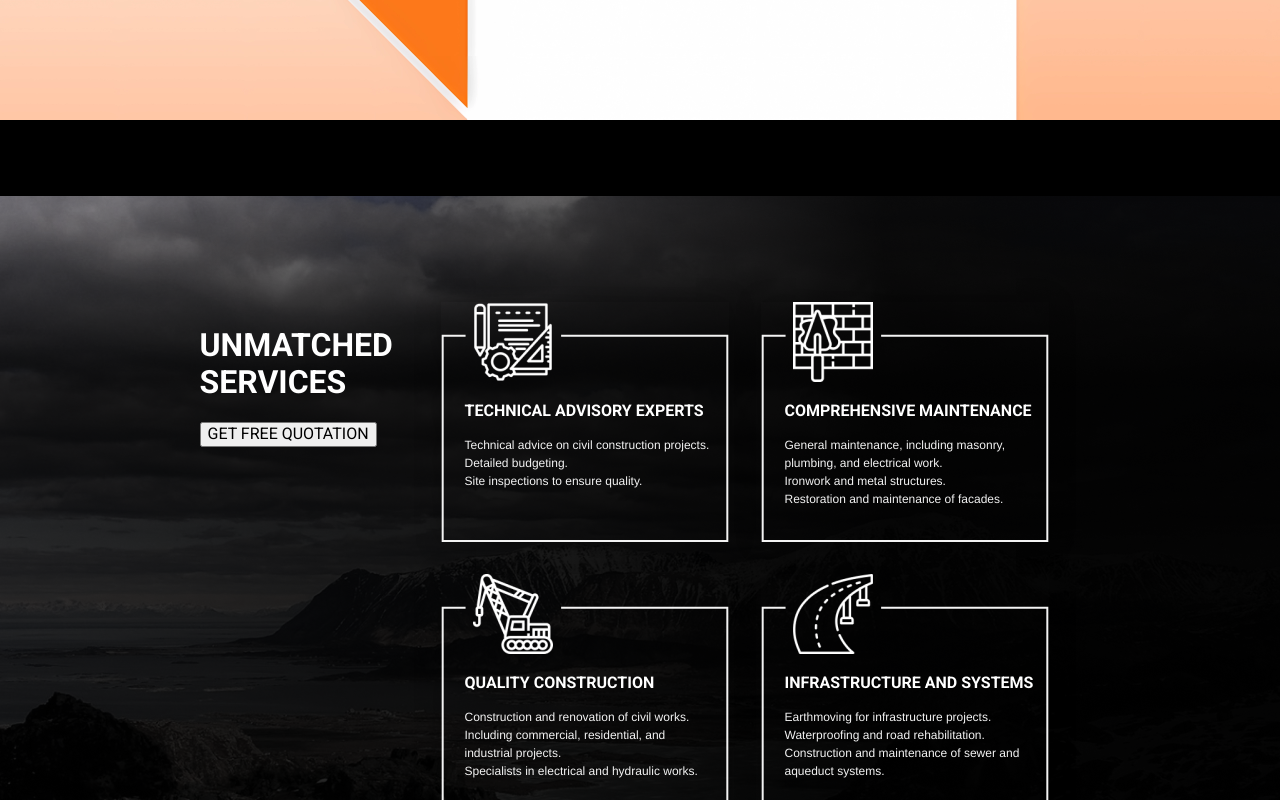
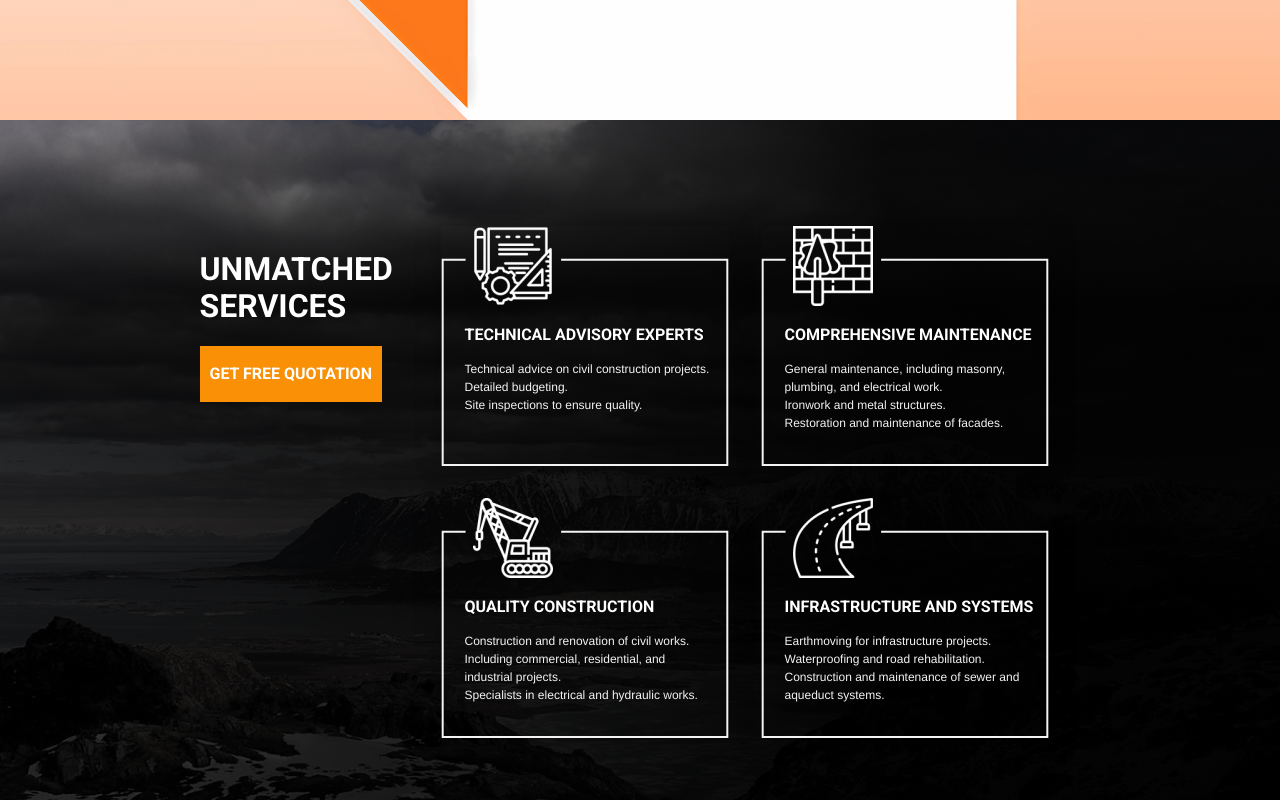
Before and after one commit to ipiccardo/bencen, a Next.js app: page / in a window 1280 px wide. Shown: the part 1600-2400 px from the top of the page. Built offline with nearby package versions, Linux system fonts and the light colour scheme.

Commit message:
Se modifican detalles visuales

```diff
--- a/src/app/dashboard/page.module.css
+++ b/src/app/dashboard/page.module.css
@@ -123,11 +123,26 @@
   top: 90px;
 }
 
+.threeSectionContainer button {
+  height: 56px;
+  background-color: #f99005;
+  color: #ffffff;
+  font-size: 16px;
+  line-height: 1.5;
+  font-weight: 700;
+  border: 0;
+  padding: 10px;
+}
+
 .unmatchedServicesContainer {
   max-width: 241px;
   height: 114px;
   color: #ffff;
   margin-top: 20px;
+}
+
+.unmatchedServicesContainer h1 {
+  width: 241px;
 }
 
 .aboutCardContainer {
@@ -217,6 +232,10 @@
   height: 48px;
 }
 
+.widthOutMarginTop {
+  margin-top: 0px;
+}
+
 @media (max-width: 940px) {
   .secondSectionContainer {
     background-image: url("/images/FrameTwoInside.png");
--- a/src/app/dashboard/page.tsx
+++ b/src/app/dashboard/page.tsx
@@ -103,7 +103,7 @@ const HomePage = () => {
             </div>
           </section>
           <section className={classes.threeSectionContainer}>
-            <div className={`${classes.imageContainer} ${classes.otherImage}`}>
+            <div className={`${classes.imageContainer} ${classes.otherImage} ${pantallaMediana && classes.widthOutMarginTop} ${pantallaMediana && classes.widthOutMarginTop}`}>
               <div className={classes.containerAbsolute}>
                 <div className={classes.unmatchedServicesContainer}>
                   <h1>UNMATCHED SERVICES</h1>
```
